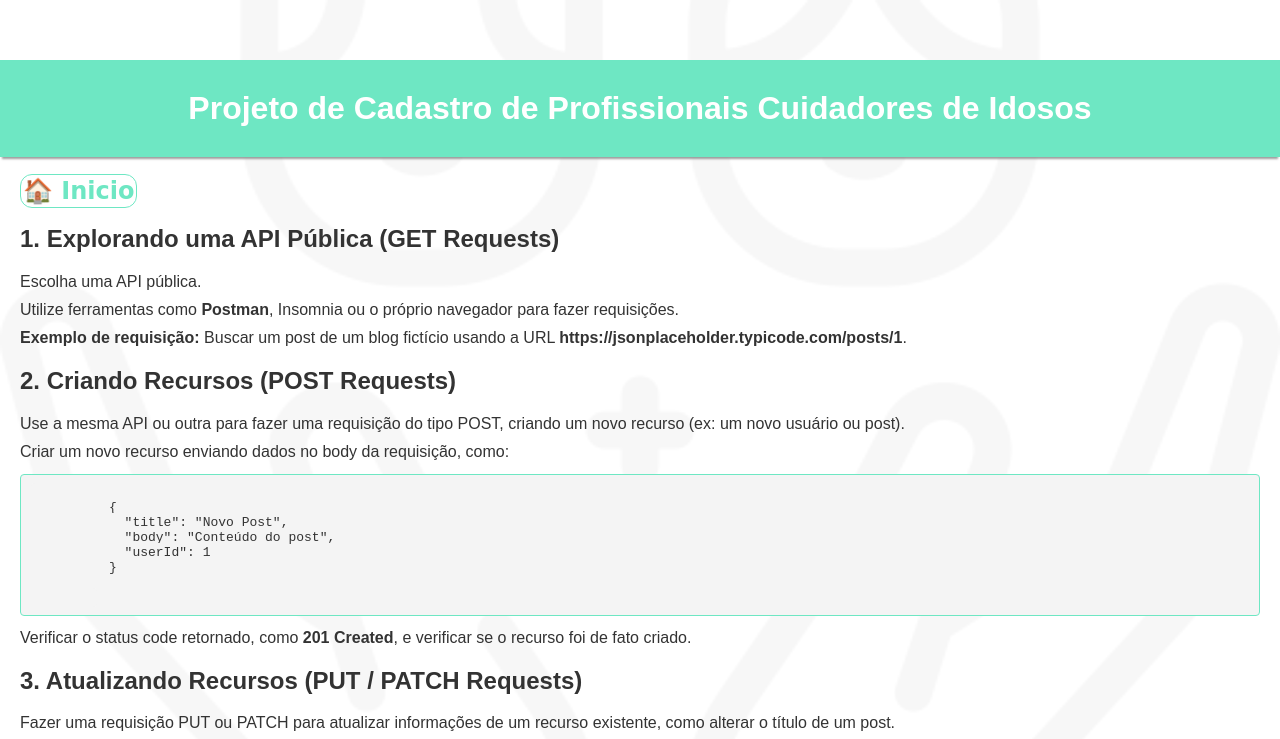
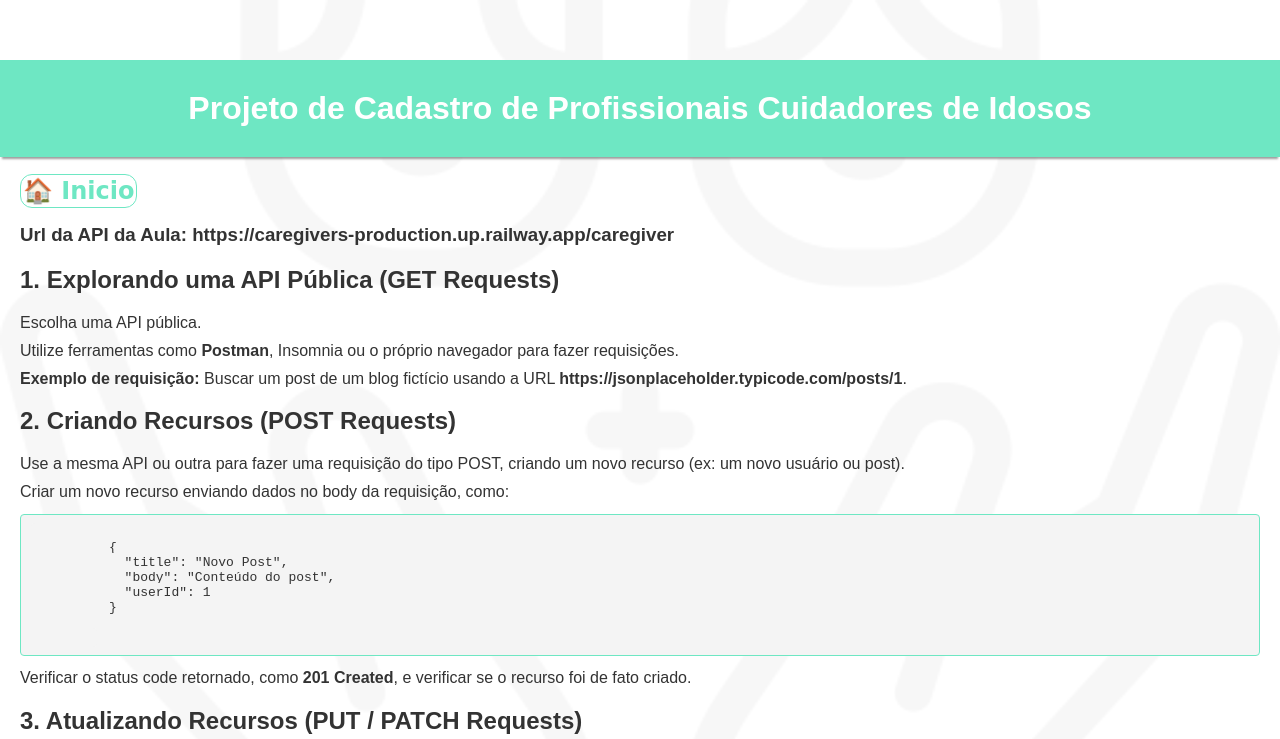
Before and after one commit to tekuan/tekuan.github.io, a plain HTML site: page caci/task3.html in a window 1280 px wide. Shown: the top 739 px of the page. Drawn offline with Linux system fonts and the light colour scheme; a web font is replaced by a local one.

Commit message:
add link to my own api

```diff
--- a/caci/task3.html
+++ b/caci/task3.html
@@ -43,7 +43,7 @@
   </header>
   <main>
     <a href="index.html" class="title" title="Voltar para a Home">🏠 Inicio</a>
-
+    <h3>Url da API da Aula: <strong>https://caregivers-production.up.railway.app/caregiver</strong></h3>
     <h2>1. Explorando uma API Pública (GET Requests)</h2>
     <ul>
       <li>Escolha uma API pública.</li>
```
